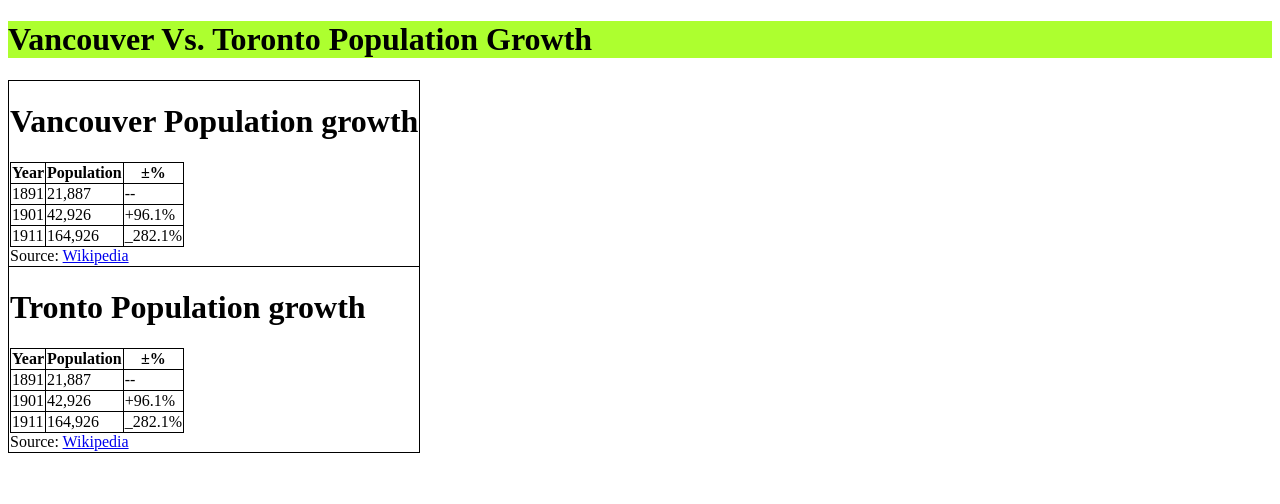
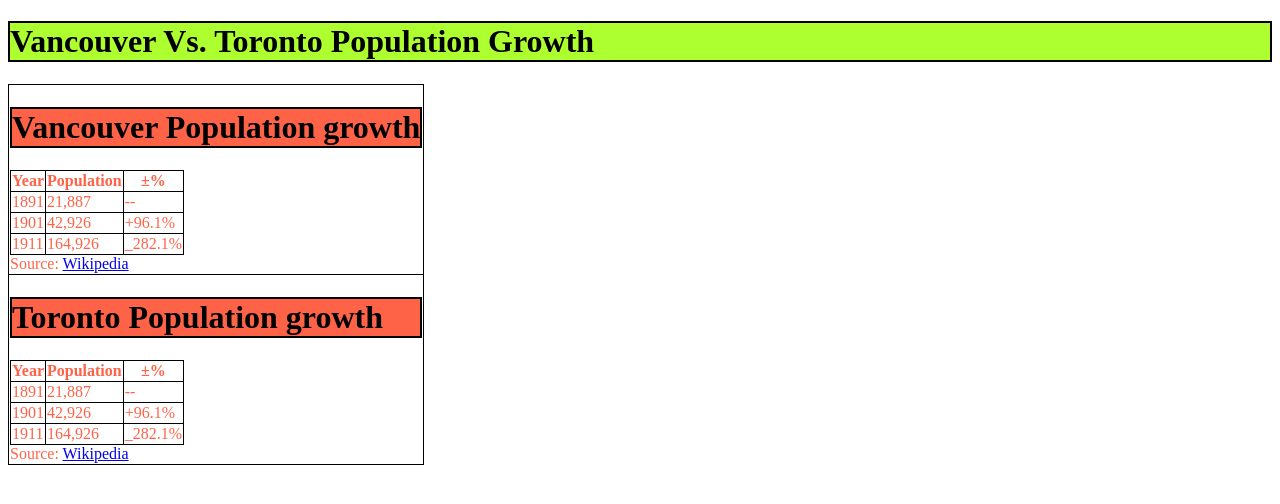
Before and after one commit to am-eskandari/comp1537-f22-sete, a plain HTML site: page Lab03/lab03.html in a window 1280 px wide. Drawn offline with Linux system fonts and the light colour scheme.

Commit message:
complete lab 2, 3

```diff
--- a/Lab03/lab03.html
+++ b/Lab03/lab03.html
@@ -4,9 +4,7 @@
     <meta charset="UTF-8">
     <meta http-equiv="X-UA-Compatible" content="IE=edge">
     <meta name="viewport" content="width=device-width, initial-scale=1.0">
-    <title>Document</title>
-
-
+    <title>Lab 03</title>
 
     <style>
     table,
@@ -14,6 +12,16 @@
     td {
       border: 1px solid black;
       border-collapse: collapse;
+    }
+
+    h1 {
+      background-color: tomato;
+      color: black;
+      border: 2px black solid;
+    }
+
+    td {
+      color: tomato;
     }
     </style>
 </head>
@@ -54,7 +62,7 @@
     </tr>
     <tr>
       <td>
-        <h1>Tronto Population growth </h1>
+        <h1>Toronto Population growth </h1>
         <table>
           <tr>
             <th> Year </th>
```
Also changed, not shown: Lab02/lab02.html (+1 -1 lines). Lines whose indentation alone changed are shown as unchanged.
